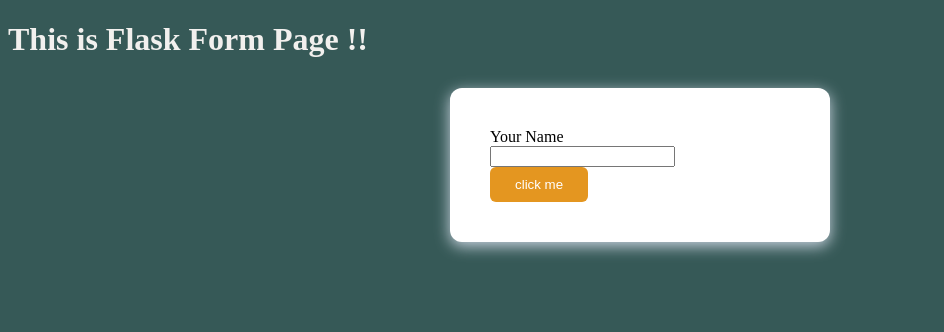
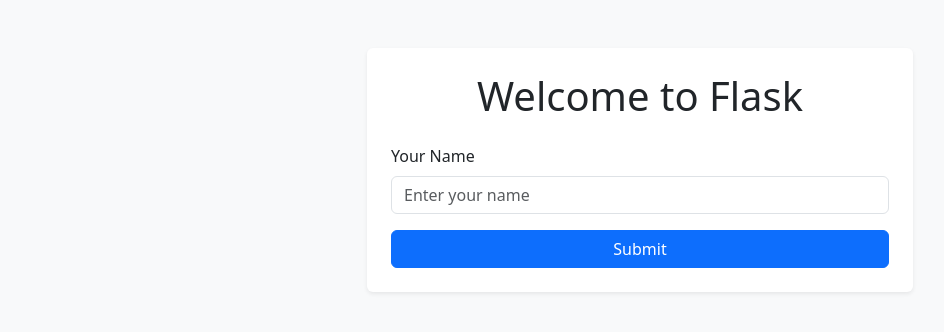
Before and after one commit to ahrarmofiz01/MY-WEB, a Flask app: page / in a window 1280 px wide. Shown: the top 332 px of the page, without its empty margins (0-944 px from the left). Run offline with Flask 3, Linux system fonts and the light colour scheme.

Commit message:
add code

```diff
--- a/templates/index.html
+++ b/templates/index.html
@@ -1,53 +1,66 @@
+
 <!DOCTYPE html>
 <html lang="en">
 <head>
     <meta charset="UTF-8">
     <meta name="viewport" content="width=device-width, initial-scale=1.0">
-    <title>Document</title>
-    <style>
-        body{
-            background-color: rgb(54, 89, 87);
-            align-items: center;
 
+    <title>Flask Greeting App</title>
 
-        }
-        h1{
-            color:rgb(242, 240, 238)
-        }
-          form {
-            background-color: white;
-            width: 300px;
-            margin: 30px auto;
-            padding: 40px;
-            border-radius: 12px;
-            box-shadow: 0 4px 15px #cbd5e1;
+    <!-- Bootstrap CSS -->
+    <link
+        href="https://cdn.jsdelivr.net/npm/bootstrap@5.3.8/dist/css/bootstrap.min.css"
+        rel="stylesheet"
+    >
+</head>
 
-        }
-          button {
-            background-color: #e49620;
-            color: white;
-            padding: 10px 25px;
-            border: none;
-            border-radius: 6px;
-            cursor: pointer;
-        }
+<body class="bg-light">
 
-        button:hover {
-            background-color: #69ceb0;
-        }
-    </style>
-</head>
-<body>
-    <h1> This is Flask Form Page !!</h1>
-    <form action="/" method="POST">
-        <label for="name">  Your Name </label><br>
-        <input type="text" id="name" name="name"><br>
-         <button> click me</button>
-    </form>
-    {% if username %}
-        <h2>Hello, {{ username }}!</h2>
-        <p>Thanks for sharing your name.</p>
-    {% endif %}
+    <div class="container mt-5">
+        <div class="row justify-content-center">
+            <div class="col-md-6">
+
+                <div class="card shadow-sm border-0">
+                    <div class="card-body p-4">
+
+                        <h1 class="text-center mb-4">
+                            Welcome to Flask
+                        </h1>
+
+                        <form action="/" method="POST">
+                            <div class="mb-3">
+                                <label for="name" class="form-label">
+                                    Your Name
+                                </label>
+
+                                <input
+                                    type="text"
+                                    class="form-control"
+                                    id="name"
+                                    name="name"
+                                    placeholder="Enter your name"
+                                    required
+                                >
+                            </div>
+
+                            <button type="submit" class="btn btn-primary w-100">
+                                Submit
+                            </button>
+                        </form>
+
+                        {% if username %}
+                            <div class="alert alert-success mt-4 mb-0">
+                                <h4>Hello, {{ username }}!</h4>
+                                Thanks for sharing your name.
+                            </div>
+                        {% endif %}
+
+                    </div>
+                </div>
+
+            </div>
+        </div>
+    </div>
 
 </body>
 </html>
```
